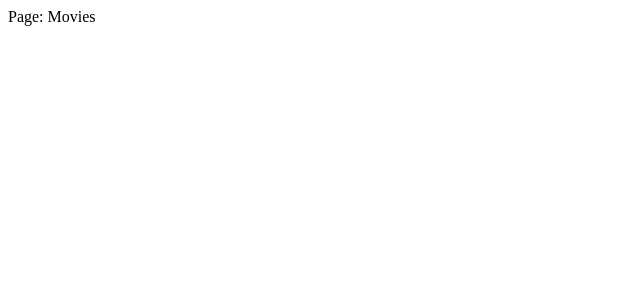
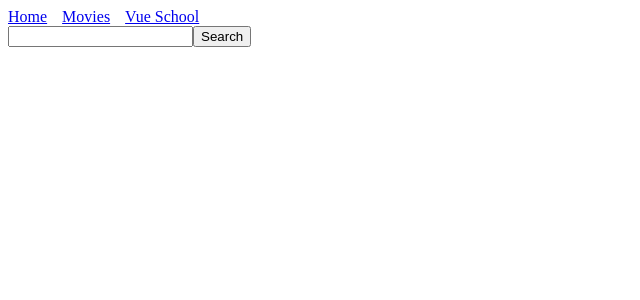
Before and after one commit to cguttweb/nuxt3-fundamentals, a Nuxt app: page /movies in a window 1280 px wide. Shown: the top 300 px of the page, without its empty margins (0-640 px from the left). Built offline with nearby package versions, Linux system fonts and the light colour scheme.

Commit message:
added dynamic movie page & how to $fetch for API calls

```diff
--- a/app.vue
+++ b/app.vue
@@ -1,5 +1,10 @@
 <template>
   <div>
+    <nav style="display: flex; gap: 15px">
+      <NuxtLink to="/">Home</NuxtLink>
+      <NuxtLink to="/movies">Movies</NuxtLink>
+      <NuxtLink to="https://vueschool.io">Vue School</NuxtLink>
+    </nav>
     <NuxtPage />
   </div>
 </template>
--- /dev/null
+++ b/pages/movies/[id].vue
@@ -0,0 +1,10 @@
+<script setup>
+const route = useRoute()
+const msg = computed(() => `My route id is ${route.params.id}`)
+</script>
+
+<template>
+  <div>
+    <h1>{{ msg }}</h1>
+  </div>
+</template>
--- a/pages/movies/index.vue
+++ b/pages/movies/index.vue
@@ -1,7 +1,30 @@
-<script lang="ts" setup></script>
+<script setup>
+const query = ref('')
+const movies = ref([])
+
+async function search() {
+  // destructure search array result from request
+  const { Search } = await $fetch(
+    `http://www.omdbapi.com/?apikey=3726efc0&s=${query.value}`
+  )
+  movies.value = Search
+  console.log(movies)
+}
+</script>
 
 <template>
-  <div>Page: Movies</div>
+  <form @submit.prevent="search">
+    <input type="text" name="" id="" v-model="query" />
+    <button>Search</button>
+  </form>
+
+  <ul style="display: flex; flex-wrap: wrap; gap: 10px; list-style: none">
+    <li v-for="movie in movies" :key="movie.imdbID">
+      <NuxtLink :to="{ name: 'movies-id', params: { id: movie.imdbID } }">
+        <img :src="movie.Poster" :alt="movie.title" />
+      </NuxtLink>
+    </li>
+  </ul>
 </template>
 
 <style scoped></style>
```
